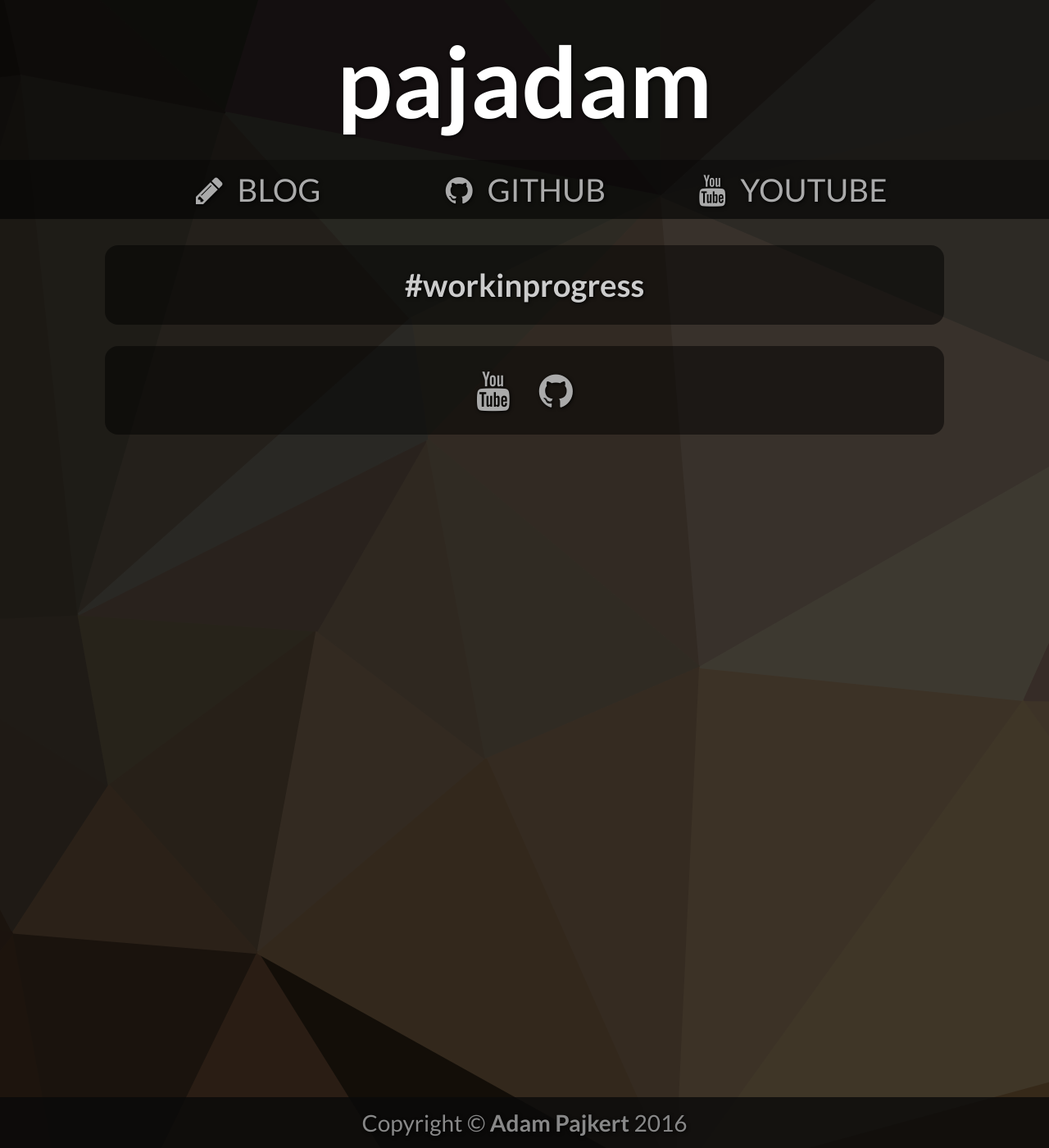
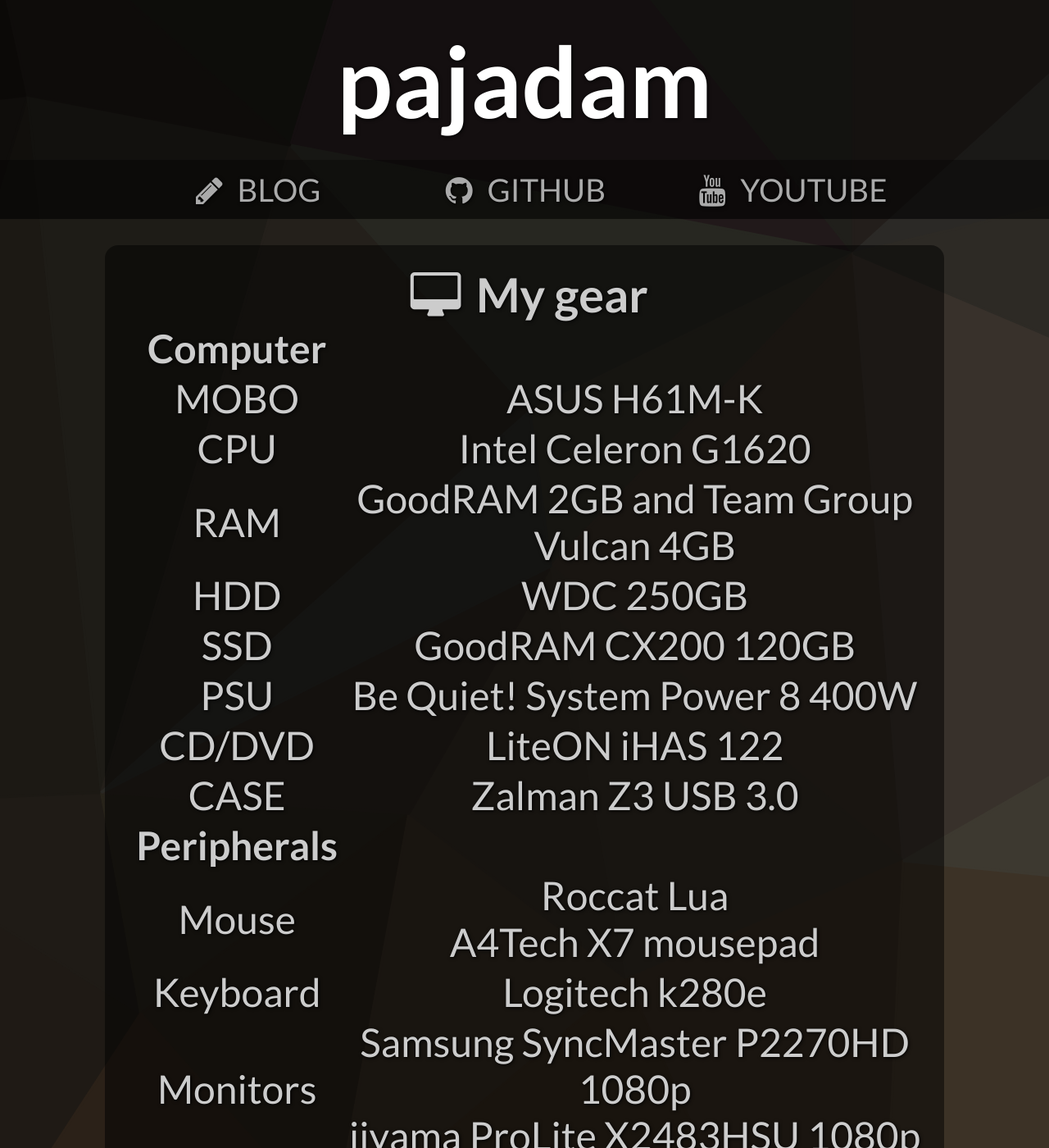
Before and after one commit to pajadam/pajadam.me, a Jekyll site: the page built from index.html, in a window 1280 px wide and 1400 px high. Shown: the whole window at 82% size. Built offline with Jekyll 4.4.1, drawn with Linux system fonts in a browser that asks for light colours; some of the changed text lies outside the part shown.

Commit message:
Added JS encrypted Email, Gear content box, titles

```diff
--- /dev/null
+++ b/_includes/parts/gear.html
@@ -0,0 +1,62 @@
+<table>
+    <tr>
+        <th>Computer</td>
+        <td></td>
+    </tr>
+    <tr>
+        <td>MOBO</td>
+        <td>ASUS H61M-K</td>
+    </tr>
+    <tr>
+        <td>CPU</td>
+        <td>Intel Celeron G1620</td>
+    </tr>
+    <tr>
+        <td>RAM</td>
+        <td>GoodRAM 2GB and Team Group Vulcan 4GB</td>
+    </tr>
+    <tr>
+        <td>HDD</td>
+        <td>WDC 250GB</td>
+    </tr>
+    <tr>
+        <td>SSD</td>
+        <td>GoodRAM CX200 120GB</td>
+    </tr>
+    <tr>
+        <td>PSU</td>
+        <td>Be Quiet! System Power 8 400W</td>
+    </tr>
+    <tr>
+        <td>CD/DVD</td>
+        <td>LiteON iHAS 122</td>
+    </tr>
+    <tr>
+        <td>CASE</td>
+        <td>Zalman Z3 USB 3.0</td>
+    </tr>
+    <tr>
+        <th>Peripherals</td>
+        <td></td>
+    </tr>
+    <tr>
+        <td>Mouse</td>
+        <td>
+            Roccat Lua<br> A4Tech X7 mousepad
+        </td>
+    </tr>
+    <tr>
+        <td>Keyboard</td>
+        <td>Logitech k280e</td>
+    </tr>
+    <tr>
+        <td>Monitors</td>
+        <td>
+            Samsung SyncMaster P2270HD 1080p <br> iiyama ProLite X2483HSU 1080p
+        </td>
+    </tr>
+    <tr>
+        <td>Headphones</td>
+        <td>Creative Fatal1ty</td>
+    </tr>
+</table>
--- a/index.html
+++ b/index.html
@@ -3,13 +3,19 @@
 ---
 <div class="centered box">
 
-    <h3>#work<b>in</b>progress</h3>
+    <h1><i class="icon-desktop"></i> My gear</h1>
+
+    {% include parts/gear.html %}
 
 </div>
 
 <div class="spacer"></div>
 
 <div class="centered box">
-    <a href="https://www.youtube.com/user/ThePajadamPL" class="icon-youtube"></a>
-    <a href="https://github.com/pajadam" class="icon-github"></a>
+    <h1>Useful links</h1>
+
+    <a title="Visit my GitHub account." href="https://github.com/pajadam" class="icon-github link"></a>
+    <a title="Visit my YouTube channel." href="https://www.youtube.com/user/ThePajadamPL" class="icon-youtube link"></a>
+    {% include parts/email.html %}
+
 </div>
```
Also changed, not shown: _includes/parts/email.html (added, +25 -0 lines).
